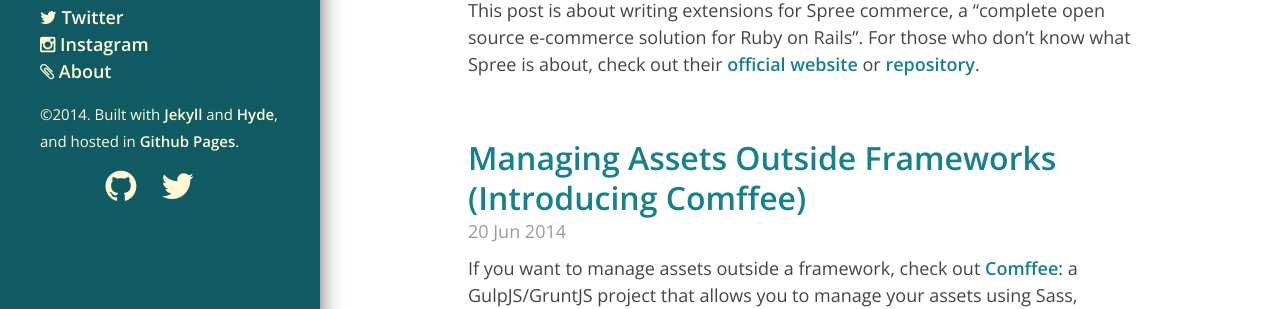
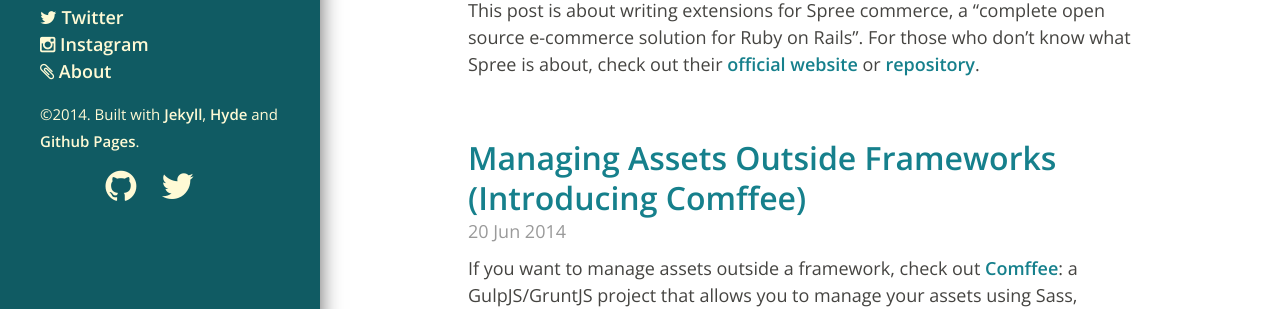
Before and after one commit to tiagoamaro/tiagoamaro.com.br_jekyll, a Jekyll site: the page built from index.html, in a window 1280 px wide. Shown: the part 331-640 px from the top of the page. Built offline with Jekyll 4.4.1, drawn with Linux system fonts in a browser that asks for light colours; the list of posts is cut into pages by our own code.

Commit message:
Updating sidebar jekyll, hyde and github pages references

```diff
--- a/_layouts/default.html
+++ b/_layouts/default.html
@@ -45,7 +45,7 @@
           </ul>
           <p>
             <small>
-              &copy;2014. Built with <a href="http://jekyllrb.com/" target="_blank">Jekyll</a> and <a href="http://andhyde.com" target="_blank">Hyde</a>, and hosted in <a href="http://pages.github.com/" target="_blank">Github Pages</a>.
+              &copy;2014. Built with <a href="http://jekyllrb.com/" target="_blank">Jekyll</a>, <a href="http://andhyde.com" target="_blank">Hyde</a> and <a href="http://pages.github.com/" target="_blank">Github Pages</a>.
             </small>
           </p>
           <p class="social-networks">
```
